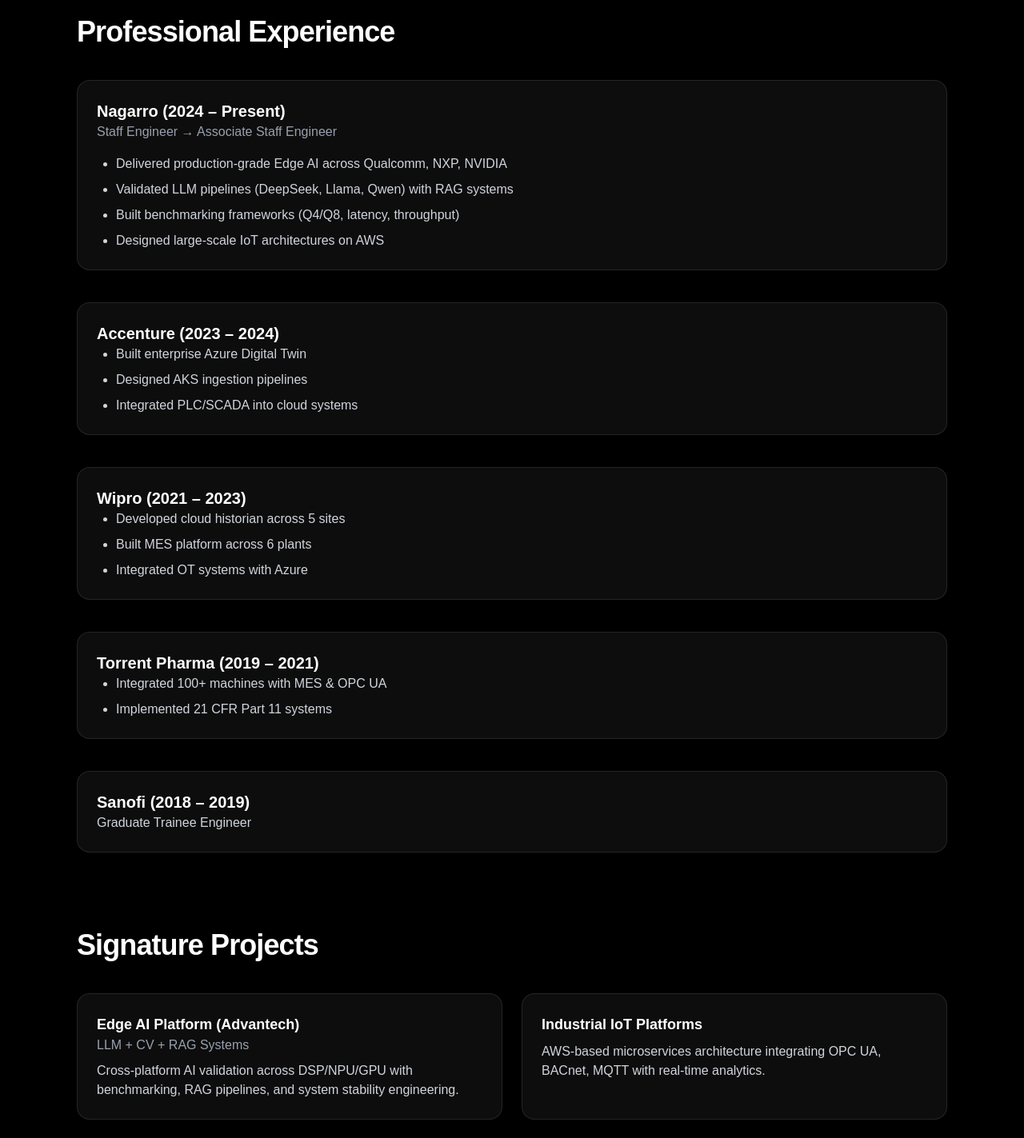
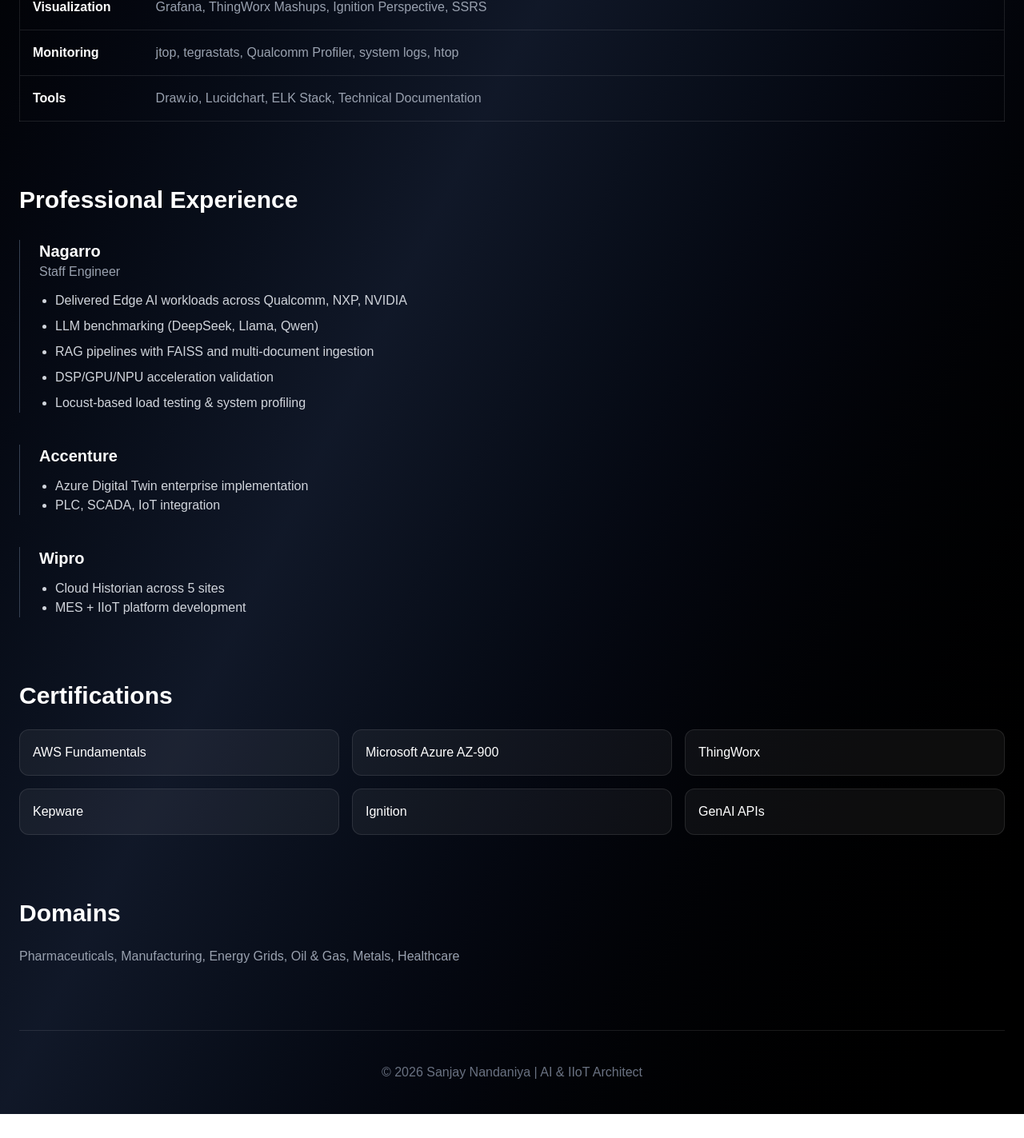
Before and after one commit to Sanjay4497/portfolio, a Next.js app: page / in a window 1280 px wide. Shown: the part 1242-2665 px from the top of the page at 80% size. After the commit the page ends 2635 px from the top, so only its background shows below. Built offline with nearby package versions, Linux system fonts and the light colour scheme.

Commit message:
Update page.tsx

```diff
--- a/app/page.tsx
+++ b/app/page.tsx
@@ -1,216 +1,200 @@
-'use client';
+"use client";
 
-import { motion } from 'framer-motion';
+import React from "react";
+import { motion } from "framer-motion";
 
-const Section = ({ title, children }: any) => (
-  <section className="mb-24">
-    <h2 className="text-3xl md:text-4xl font-semibold mb-10 tracking-tight">
-      {title}
-    </h2>
-    {children}
-  </section>
-);
+export default function Page() {
+  return (
+    <div className="bg-gradient-to-br from-black via-gray-900 to-black text-white min-h-screen px-6 py-10">
+      <div className="max-w-7xl mx-auto">
 
-const Card = ({ children }: any) => (
-  <div className="bg-white/5 border border-white/10 rounded-2xl p-6 hover:bg-white/10 transition">
-    {children}
-  </div>
-);
+        {/* HERO */}
+        <section className="mb-20">
+          <motion.h1 initial={{opacity:0,y:20}} animate={{opacity:1,y:0}} className="text-5xl font-bold">
+            Sanjay Hajabhai Nandaniya
+          </motion.h1>
 
-export default function Home() {
-  return (
-    <main className="bg-black text-white min-h-screen px-6 md:px-24 py-12">
+          <p className="mt-4 text-xl text-gray-300">
+            Industry 4.0 & IIoT Architect | Edge AI | IT-OT Transformation Specialist
+          </p>
 
-      {/* HERO */}
-      <section className="mb-32">
-        <h1 className="text-5xl md:text-7xl font-bold mb-6 leading-tight">
-          Sanjay Nandaniya
-        </h1>
+          <p className="mt-6 text-gray-400 max-w-4xl">
+            Building production-grade Digital Twins, Edge AI systems, and industrial cloud platforms. Specialized in LLM, RAG, and computer vision workloads on constrained edge hardware with strong IT-OT integration across pharma, manufacturing, energy, and automotive industries.
+          </p>
 
-        <p className="text-xl md:text-2xl text-gray-400 mb-6">
-          Industry 4.0 Architect • Edge AI • Digital Twins • IT-OT Transformation
-        </p>
+          <div className="mt-6 flex flex-wrap gap-3">
+            <span className="px-4 py-2 bg-white/10 rounded-xl">📞 +91-9687757217</span>
+            <span className="px-4 py-2 bg-white/10 rounded-xl">✉ nandaniyasanjay123@gmail.com</span>
+            <a href="https://www.linkedin.com/in/sanjay-nandaniya-1585b4142/" className="px-4 py-2 bg-blue-500/20 rounded-xl">LinkedIn</a>
+          </div>
+        </section>
 
-        <p className="max-w-5xl text-gray-300 leading-relaxed text-lg">
-          Architecting production-grade Edge AI systems, Digital Twins, and industrial cloud platforms across pharma, manufacturing, energy, and automotive domains.
-          Bridging IT and OT through scalable architectures that deliver measurable operational intelligence, resilience, and business impact.
-        </p>
+        {/* METRICS */}
+        <section className="grid grid-cols-2 md:grid-cols-4 gap-6 mb-20">
+          {[
+            {label:"AI Containers",value:"25+"},
+            {label:"Experience",value:"7+ Years"},
+            {label:"Machines Integrated",value:"100+"},
+            {label:"Industries",value:"5+"}
+          ].map((item,i)=>(
+            <div key={i} className="p-6 bg-white/5 rounded-2xl border border-white/10">
+              <h3 className="text-3xl font-bold">{item.value}</h3>
+              <p className="text-gray-400 mt-2">{item.label}</p>
+            </div>
+          ))}
+        </section>
 
-        <div className="mt-6 text-gray-400">
-          <p>📧 nandaniyasanjay123@gmail.com</p>
-          <p>📞 +91-9687757217</p>
-          <p>🔗 linkedin.com/in/sanjay-nandaniya-1585b4142</p>
-        </div>
-      </section>
+        {/* PROFILE SUMMARY */}
+        <section className="mb-20">
+          <h2 className="text-3xl font-semibold mb-6">Profile Summary</h2>
+          <p className="text-gray-300 leading-relaxed">
+            A consummate Industry 4.0 and IIoT Architect with deep expertise across Edge AI, Digital Twins, and industrial cloud ecosystems. Proven ability to translate complex industrial challenges into scalable architectures delivering measurable business value. Strong experience in regulated environments (21 CFR Part 11, IQ/OQ/PQ) ensuring compliance-driven engineering.
+          </p>
+        </section>
 
-      {/* IMPACT */}
-      <Section title="Impact & Scale">
-        <div className="grid md:grid-cols-4 gap-6">
-          <Card>
-            <h3 className="text-3xl font-bold">25+</h3>
-            <p className="text-gray-400">AI/ML Containers Validated</p>
-          </Card>
-          <Card>
-            <h3 className="text-3xl font-bold">100+</h3>
-            <p className="text-gray-400">Industrial Assets Integrated</p>
-          </Card>
-          <Card>
-            <h3 className="text-3xl font-bold">6+</h3>
-            <p className="text-gray-400">Plants Digitized (MES/IIoT)</p>
-          </Card>
-          <Card>
-            <h3 className="text-3xl font-bold">7+ yrs</h3>
-            <p className="text-gray-400">Industry Experience</p>
-          </Card>
-        </div>
-      </Section>
+        {/* TECH STACK (TABLE FORMAT) */}
+        <section className="mb-20">
+          <h2 className="text-3xl font-semibold mb-8">Technology Stack</h2>
 
-      {/* EXPERTISE */}
-      <Section title="Core Expertise">
-        <div className="grid md:grid-cols-2 gap-6 text-gray-300">
-          <Card>Edge AI Validation • LLM • RAG • Computer Vision</Card>
-          <Card>IIoT Architecture • OPC UA • MQTT • BACnet</Card>
-          <Card>Digital Twins • MES • SCADA Integration</Card>
-          <Card>AWS & Azure Industrial Platforms</Card>
-          <Card>DSP / NPU / GPU Acceleration</Card>
-          <Card>Performance Benchmarking & Stability Engineering</Card>
-        </div>
-      </Section>
+          <div className="overflow-x-auto">
+            <table className="w-full border border-white/10 text-left">
+              <thead className="bg-white/10">
+                <tr>
+                  <th className="p-4">Category</th>
+                  <th className="p-4">Technologies</th>
+                </tr>
+              </thead>
+              <tbody>
 
-      {/* EXPERIENCE */}
-      <Section title="Professional Experience">
+                <tr className="border-t border-white/10">
+                  <td className="p-4 font-semibold">IIoT & Platforms</td>
+                  <td className="p-4 text-gray-400">
+                    AWS IoT (Core, Greengrass, SiteWise, TwinMaker, Kinesis, EC2, Lambda, S3), Azure IoT (Hub, ADX, ADT, AKS, Data Lake), ThingWorx, Ignition, AVEVA
+                  </td>
+                </tr>
 
-        <div className="space-y-10">
+                <tr className="border-t border-white/10">
+                  <td className="p-4 font-semibold">Edge AI & ML</td>
+                  <td className="p-4 text-gray-400">
+                    NVIDIA Jetson, Qualcomm DSP/NPU, NXP i.MX, Ollama, LangChain, Llama.cpp, YOLO, RAG Pipelines, Locust, stress-ng
+                  </td>
+                </tr>
 
-          <Card>
-            <h3 className="text-xl font-bold">Nagarro (2024 – Present)</h3>
-            <p className="text-gray-400 mb-4">Staff Engineer → Associate Staff Engineer</p>
-            <ul className="list-disc ml-6 text-gray-300 space-y-2">
-              <li>Delivered production-grade Edge AI across Qualcomm, NXP, NVIDIA</li>
-              <li>Validated LLM pipelines (DeepSeek, Llama, Qwen) with RAG systems</li>
-              <li>Built benchmarking frameworks (Q4/Q8, latency, throughput)</li>
-              <li>Designed large-scale IoT architectures on AWS</li>
-            </ul>
-          </Card>
+                <tr className="border-t border-white/10">
+                  <td className="p-4 font-semibold">Databases</td>
+                  <td className="p-4 text-gray-400">
+                    PostgreSQL, MS SQL, Oracle, InfluxDB, GE Historian, FAISS
+                  </td>
+                </tr>
 
-          <Card>
-            <h3 className="text-xl font-bold">Accenture (2023 – 2024)</h3>
-            <ul className="list-disc ml-6 text-gray-300 space-y-2">
-              <li>Built enterprise Azure Digital Twin</li>
-              <li>Designed AKS ingestion pipelines</li>
-              <li>Integrated PLC/SCADA into cloud systems</li>
-            </ul>
-          </Card>
+                <tr className="border-t border-white/10">
+                  <td className="p-4 font-semibold">Backend</td>
+                  <td className="p-4 text-gray-400">
+                    Python (FastAPI, Flask), Node.js, SQL, Kusto, Microservices, Docker, Event-driven systems
+                  </td>
+                </tr>
 
-          <Card>
-            <h3 className="text-xl font-bold">Wipro (2021 – 2023)</h3>
-            <ul className="list-disc ml-6 text-gray-300 space-y-2">
-              <li>Developed cloud historian across 5 sites</li>
-              <li>Built MES platform across 6 plants</li>
-              <li>Integrated OT systems with Azure</li>
-            </ul>
-          </Card>
+                <tr className="border-t border-white/10">
+                  <td className="p-4 font-semibold">Protocols</td>
+                  <td className="p-4 text-gray-400">
+                    OPC UA/DA, MQTT Sparkplug, BACnet, Modbus, REST, WebSocket
+                  </td>
+                </tr>
 
-          <Card>
-            <h3 className="text-xl font-bold">Torrent Pharma (2019 – 2021)</h3>
-            <ul className="list-disc ml-6 text-gray-300 space-y-2">
-              <li>Integrated 100+ machines with MES & OPC UA</li>
-              <li>Implemented 21 CFR Part 11 systems</li>
-            </ul>
-          </Card>
+                <tr className="border-t border-white/10">
+                  <td className="p-4 font-semibold">Visualization</td>
+                  <td className="p-4 text-gray-400">
+                    Grafana, ThingWorx Mashups, Ignition Perspective, SSRS
+                  </td>
+                </tr>
 
-          <Card>
-            <h3 className="text-xl font-bold">Sanofi (2018 – 2019)</h3>
-            <p className="text-gray-300">Graduate Trainee Engineer</p>
-          </Card>
+                <tr className="border-t border-white/10">
+                  <td className="p-4 font-semibold">Monitoring</td>
+                  <td className="p-4 text-gray-400">
+                    jtop, tegrastats, Qualcomm Profiler, system logs, htop
+                  </td>
+                </tr>
 
-        </div>
-      </Section>
+                <tr className="border-t border-white/10">
+                  <td className="p-4 font-semibold">Tools</td>
+                  <td className="p-4 text-gray-400">
+                    Draw.io, Lucidchart, ELK Stack, Technical Documentation
+                  </td>
+                </tr>
 
-      {/* SIGNATURE PROJECTS */}
-      <Section title="Signature Projects">
+              </tbody>
+            </table>
+          </div>
+        </section>
 
-        <div className="grid md:grid-cols-2 gap-6">
+        {/* EXPERIENCE */}
+        <section className="mb-20">
+          <h2 className="text-3xl font-semibold mb-8">Professional Experience</h2>
 
-          <Card>
-            <h3 className="font-bold text-lg">Edge AI Platform (Advantech)</h3>
-            <p className="text-gray-400">LLM + CV + RAG Systems</p>
-            <p className="text-gray-300 mt-2">
-              Cross-platform AI validation across DSP/NPU/GPU with benchmarking, RAG pipelines, and system stability engineering.
-            </p>
-          </Card>
+          <div className="space-y-10">
 
-          <Card>
-            <h3 className="font-bold text-lg">Industrial IoT Platforms</h3>
-            <p className="text-gray-300 mt-2">
-              AWS-based microservices architecture integrating OPC UA, BACnet, MQTT with real-time analytics.
-            </p>
-          </Card>
+            <div className="border-l border-gray-700 pl-6">
+              <h3 className="text-xl font-semibold">Nagarro</h3>
+              <p className="text-gray-400">Staff Engineer</p>
+              <ul className="mt-3 list-disc ml-5 text-gray-300 space-y-2">
+                <li>Delivered Edge AI workloads across Qualcomm, NXP, NVIDIA</li>
+                <li>LLM benchmarking (DeepSeek, Llama, Qwen)</li>
+                <li>RAG pipelines with FAISS and multi-document ingestion</li>
+                <li>DSP/GPU/NPU acceleration validation</li>
+                <li>Locust-based load testing & system profiling</li>
+              </ul>
+            </div>
 
-          <Card>
-            <h3 className="font-bold text-lg">Azure Digital Twin</h3>
-            <p className="text-gray-300 mt-2">
-              Enterprise digital twin with 11-level asset hierarchy and real-time ingestion.
-            </p>
-          </Card>
+            <div className="border-l border-gray-700 pl-6">
+              <h3 className="text-xl font-semibold">Accenture</h3>
+              <ul className="mt-3 list-disc ml-5 text-gray-300">
+                <li>Azure Digital Twin enterprise implementation</li>
+                <li>PLC, SCADA, IoT integration</li>
+              </ul>
+            </div>
 
-          <Card>
-            <h3 className="font-bold text-lg">Cloud Historian</h3>
-            <p className="text-gray-300 mt-2">
-              Time-series analytics platform integrating multiple OT systems across sites.
-            </p>
-          </Card>
+            <div className="border-l border-gray-700 pl-6">
+              <h3 className="text-xl font-semibold">Wipro</h3>
+              <ul className="mt-3 list-disc ml-5 text-gray-300">
+                <li>Cloud Historian across 5 sites</li>
+                <li>MES + IIoT platform development</li>
+              </ul>
+            </div>
 
-        </div>
+          </div>
+        </section>
 
-      </Section>
+        {/* CERTIFICATIONS */}
+        <section className="mb-20">
+          <h2 className="text-3xl font-semibold mb-6">Certifications</h2>
+          <div className="grid md:grid-cols-3 gap-4">
+            {[
+              "AWS Fundamentals",
+              "Microsoft Azure AZ-900",
+              "ThingWorx",
+              "Kepware",
+              "Ignition",
+              "GenAI APIs"
+            ].map((c,i)=>(
+              <div key={i} className="bg-white/5 p-4 rounded-xl border border-white/10">{c}</div>
+            ))}
+          </div>
+        </section>
 
-      {/* TECH STACK */}
-      <Section title="Technology Stack">
+        {/* DOMAINS */}
+        <section className="mb-20">
+          <h2 className="text-3xl font-semibold mb-6">Domains</h2>
+          <p className="text-gray-400">
+            Pharmaceuticals, Manufacturing, Energy Grids, Oil & Gas, Metals, Healthcare
+          </p>
+        </section>
 
-        <div className="grid md:grid-cols-3 gap-6 text-gray-300">
-          <Card>
-            <h4 className="font-bold mb-2">Edge AI</h4>
-            <p>LLMs, RAG, YOLO, DSP/NPU/GPU</p>
-          </Card>
+        {/* FOOTER */}
+        <footer className="text-center text-gray-500 pt-10 border-t border-white/10">
+          © 2026 Sanjay Nandaniya | AI & IIoT Architect
+        </footer>
 
-          <Card>
-            <h4 className="font-bold mb-2">Cloud</h4>
-            <p>AWS IoT, Azure IoT, AKS, Greengrass</p>
-          </Card>
-
-          <Card>
-            <h4 className="font-bold mb-2">Industrial</h4>
-            <p>OPC UA, MQTT, SCADA, MES</p>
-          </Card>
-
-          <Card>
-            <h4 className="font-bold mb-2">Backend</h4>
-            <p>Python, FastAPI, Node.js</p>
-          </Card>
-
-          <Card>
-            <h4 className="font-bold mb-2">Data</h4>
-            <p>Postgres, MSSQL, FAISS</p>
-          </Card>
-
-        </div>
-
-      </Section>
-
-      {/* RECOGNITION */}
-      <Section title="Recognition">
-        <ul className="list-disc ml-6 text-gray-300 space-y-2">
-          <li>Nagarro Care Award (2x)</li>
-          <li>Advantech PM & Lead Appreciation</li>
-        </ul>
-      </Section>
-
-      {/* FOOTER */}
-      <footer className="text-gray-500 mt-20">
-        © 2026 Sanjay Nandaniya — Built with precision engineering mindset
-      </footer>
-
-    </main>
+      </div>
+    </div>
   );
 }
```
